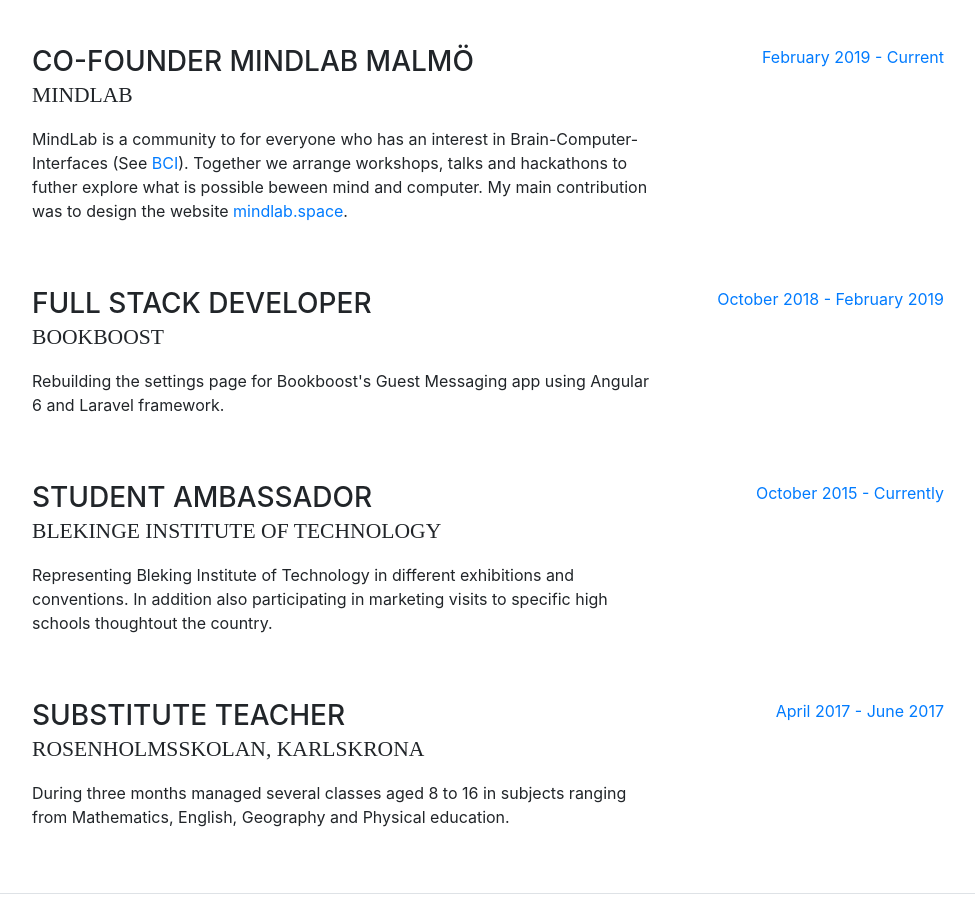
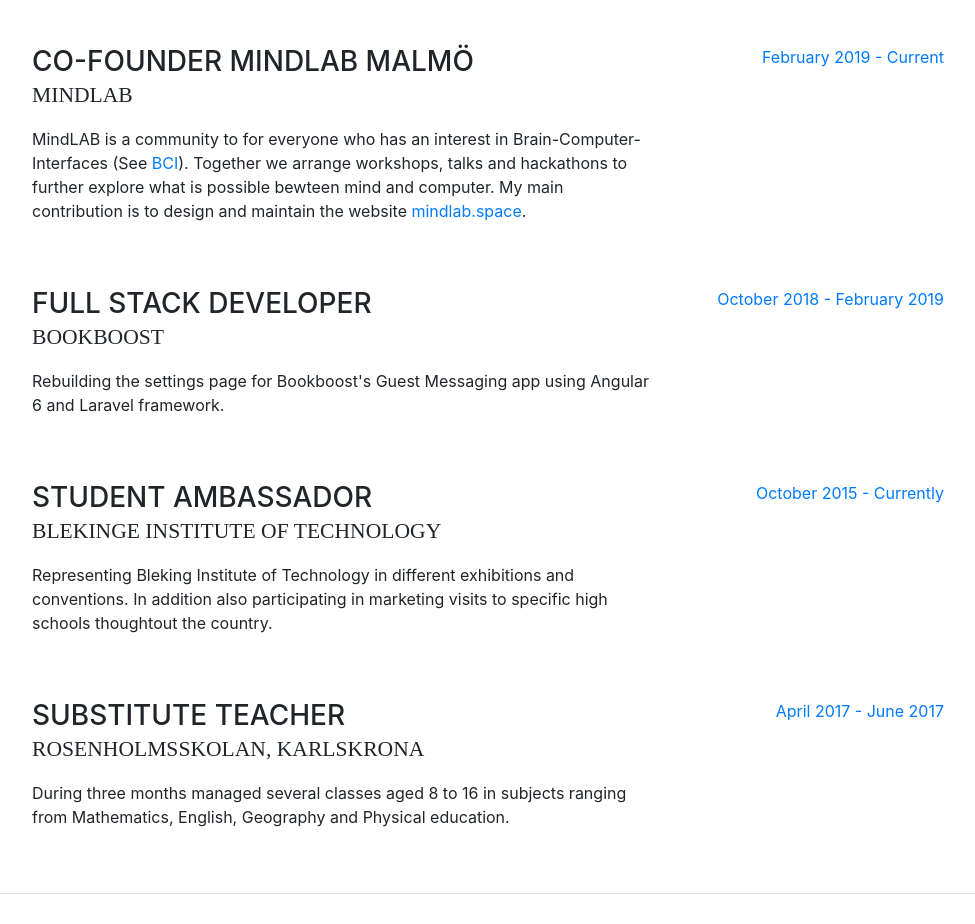
Before and after one commit to frozenbanana/frozenbanana.github.io, a website with bundled scripts: page index.html in a window 1280 px wide. Shown: the part 889-1813 px from the top of the page, without its empty margins (288-1263 px from the left). Built offline with nearby package versions, Linux system fonts and the light colour scheme; a web font is replaced by a local one.

Commit message:
fixed spelling mistakes

```diff
--- a/index.html
+++ b/index.html
@@ -172,13 +172,13 @@
               <h3 class="mb-0">CO-Founder MindLAB Malmö</h3>
               <div class="subheading mb-3">MindLAB</div>
               <p>
-                MindLab is a community to for everyone who has an interest in
+                MindLAB is a community to for everyone who has an interest in
                 Brain-Computer-Interfaces (See
                 <a
                   href="https://en.wikipedia.org/wiki/Brain%E2%80%93computer_interface"
                   >BCI</a
                 >). Together we arrange workshops, talks and hackathons to
-                futher explore what is possible beween mind and computer. My main contribution was to design the website
+                further explore what is possible bewteen mind and computer. My main contribution is to design and maintain the website
                 <a href="www.mindlab.space">mindlab.space</a>.
               </p>
             </div>
```
